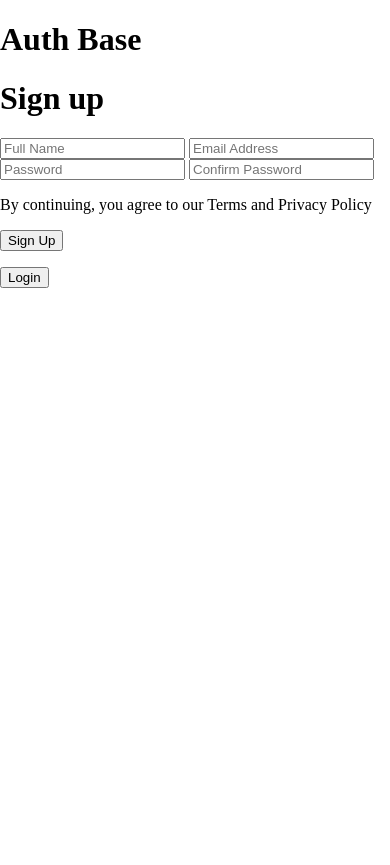
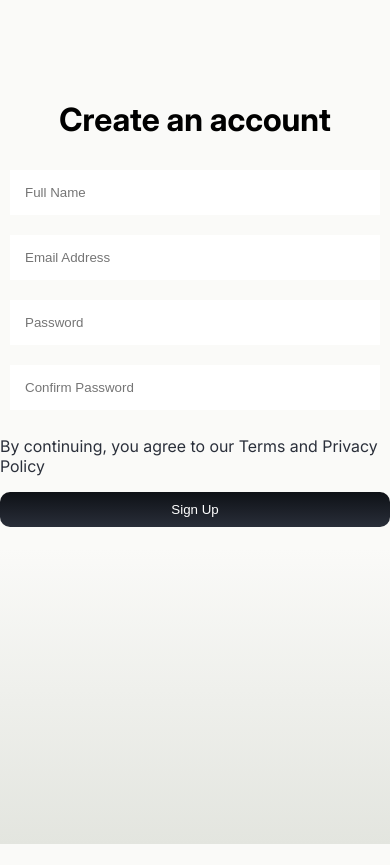
Before and after one commit to AlgorithmicPV/Applyra-v1, a Flask app: page /sign-up in a window 390 px wide. After the commit the page ends 844 px from the top, so only its background shows below. Run offline with Flask 3, Linux system fonts and the light colour scheme; some libraries are stand-ins or nearby versions.

Commit message:
feat: add signup page UI

```diff
--- /dev/null
+++ b/app/static/css/auth/sign-up.css
@@ -0,0 +1,92 @@
+:root {
+  --sign-up-page-padding: 25px;
+}
+
+.sign-up-page {
+  font-family: 'Inter';
+  background: linear-gradient(180deg, rgba(250, 250, 248, 1) 65%, rgba(227, 229, 223, 1) 100%);
+  height: 100%;
+  height: 100vh;
+  display: grid;
+  grid-template-columns: 1fr 1fr;
+}
+
+.left,
+.right {
+  width: 100%;
+}
+
+.left {
+  display: flex;
+  flex-direction: column;
+  justify-content: center;
+  align-items: center;
+}
+
+.right {
+  position: relative;
+  overflow: hidden;
+}
+
+h1 {
+  margin-top: 0;
+}
+
+form {
+  display: flex;
+  flex-direction: column;
+
+}
+
+input {
+  outline: none;
+  border: none;
+  background-color: #FFFFFF;
+  padding: 15px;
+  margin: 10px;
+}
+
+p {
+  color: #2A2F3A;
+}
+
+button {
+  border: none;
+  background: -webkit-linear-gradient(180deg, rgba(14, 17, 22, 1) 0%, rgba(41, 46, 57, 1) 100%);
+  background: -moz-linear-gradient(180deg, rgba(14, 17, 22, 1) 0%, rgba(41, 46, 57, 1) 100%);
+  background: linear-gradient(180deg, rgba(14, 17, 22, 1) 0%, rgba(41, 46, 57, 1) 100%);
+  filter: progid:DXImageTransform.Microsoft.gradient(startColorstr="#0E1116",
+      endColorstr="#292E39",
+      GradientType=0);
+  color: #FFFFFF;
+  padding: 10px;
+  border-radius: 10px;
+  cursor: pointer;
+  transition: 0.8s ease;
+}
+
+button:hover {
+  border-radius: 0;
+}
+
+video {
+  position: absolute;
+  height: 100%;
+  width: 100%;
+  object-fit: cover;
+}
+
+@media screen and (max-width: 1000px) {
+  .right {
+    display: none;
+  }
+
+  .sign-up-page {
+    grid-template-columns: 1fr;
+  }
+
+  .left {
+    justify-content: start;
+    padding-top: 100px;
+  }
+}
--- a/app/static/css/base.css
+++ b/app/static/css/base.css
@@ -1,3 +1,8 @@
+@font-face {
+  font-family: 'Inter';
+  src: url('../fonts/Inter-VariableFont_opsz\,wght.ttf') format('truetype');
+}
+
 body {
   margin: 0;
   height: 100vh;
--- a/app/templates/auth/base.html
+++ b/app/templates/auth/base.html
@@ -1,5 +1,4 @@
 {% macro auth_base() %}
-    <h1>Auth Base</h1>
     {% if page == 'sign-up' %}
         {% include "auth/sign-up.html" %}
     {% elif page == 'login' %}
--- a/app/templates/auth/sign-up.html
+++ b/app/templates/auth/sign-up.html
@@ -1,6 +1,9 @@
-<div>
+<div class="sign-up-page">
+    <link rel="stylesheet"
+        href="{{ url_for('static', filename='css/auth/sign-up.css') }}">
     <title>Sign Up</title>
-    <h1>Sign up</h1>
+    <div class="left">
+        <h1>Create an account</h1>
         <form hx-post="{{ url_for("auth_api.sign_up") }}"
               hx-target="#app"
               hx-swap="innerHTML"
@@ -15,11 +18,17 @@
             <p>By continuing, you agree to our Terms and Privacy Policy</p>
             <button type="submit">Sign Up</button>
         </form>
-    <p id="msg"></p>
-    <button hx-get="{{ url_for("auth_web.login") }}"
+    </div>
+    <div class="right">
+        <video  muted autoplay loop playsinline>
+        <source src="../../static/videos/loop.mp4" type="video/mp4">
+        <!-- from pixabay, https://pixabay.com/videos/line-geometric-twinkle-neon-glow-144259/-->
+        </video>
+    </div>
+    <!--<button hx-get="{{ url_for("auth_web.login") }}"
             hx-target="#app"
             hx-swag="innerHTML"
-            hx-push-url="true">Login</button>
+            hx-push-url="true">Login</button> -->
     <script src="https://cdnjs.cloudflare.com/ajax/libs/zxcvbn/4.4.2/zxcvbn.js"
             integrity="sha512-TZlMGFY9xKj38t/5m2FzJ+RM/aD5alMHDe26p0mYUMoCF5G7ibfHUQILq0qQPV3wlsnCwL+TPRNK4vIWGLOkUQ=="
             crossorigin="anonymous"
```
Also changed, not shown: app/static/fonts/Inter-VariableFont_opsz,wght.ttf (added), 3 other files. Lines whose indentation alone changed are shown as unchanged.
